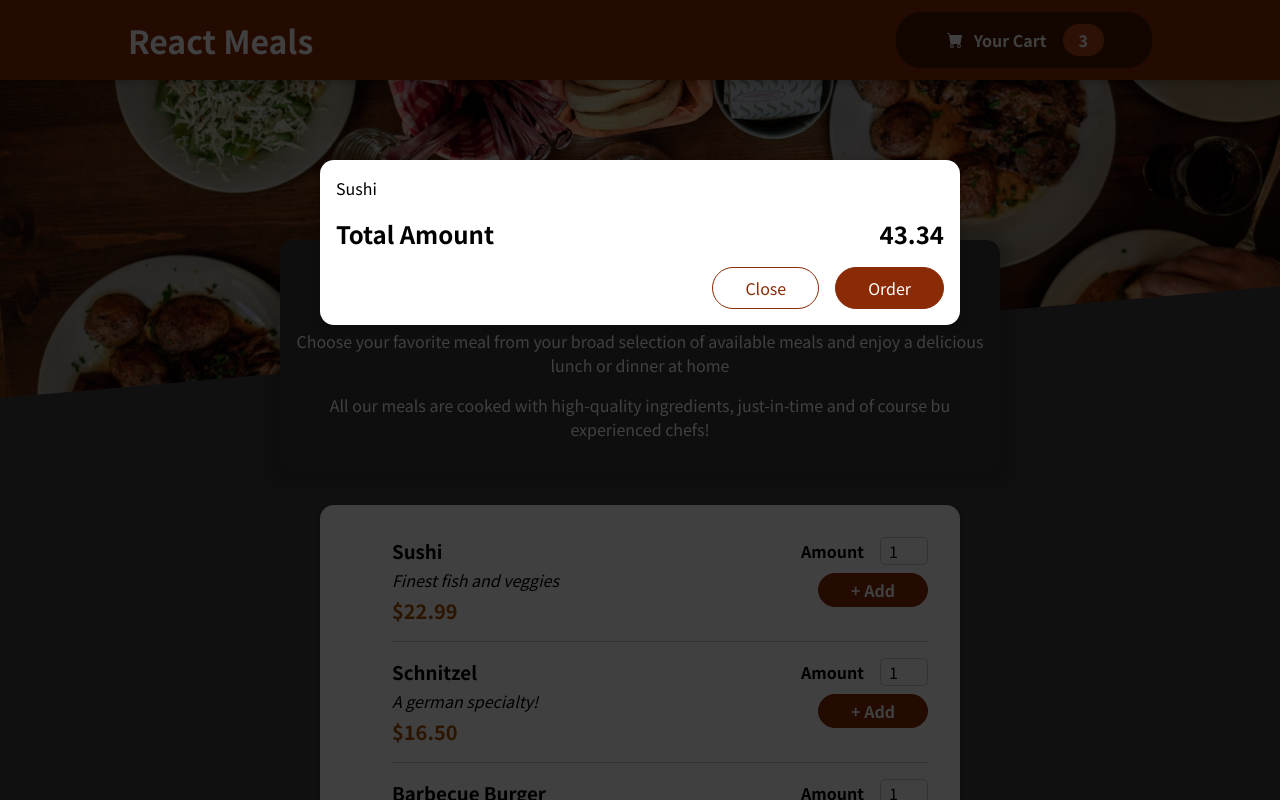
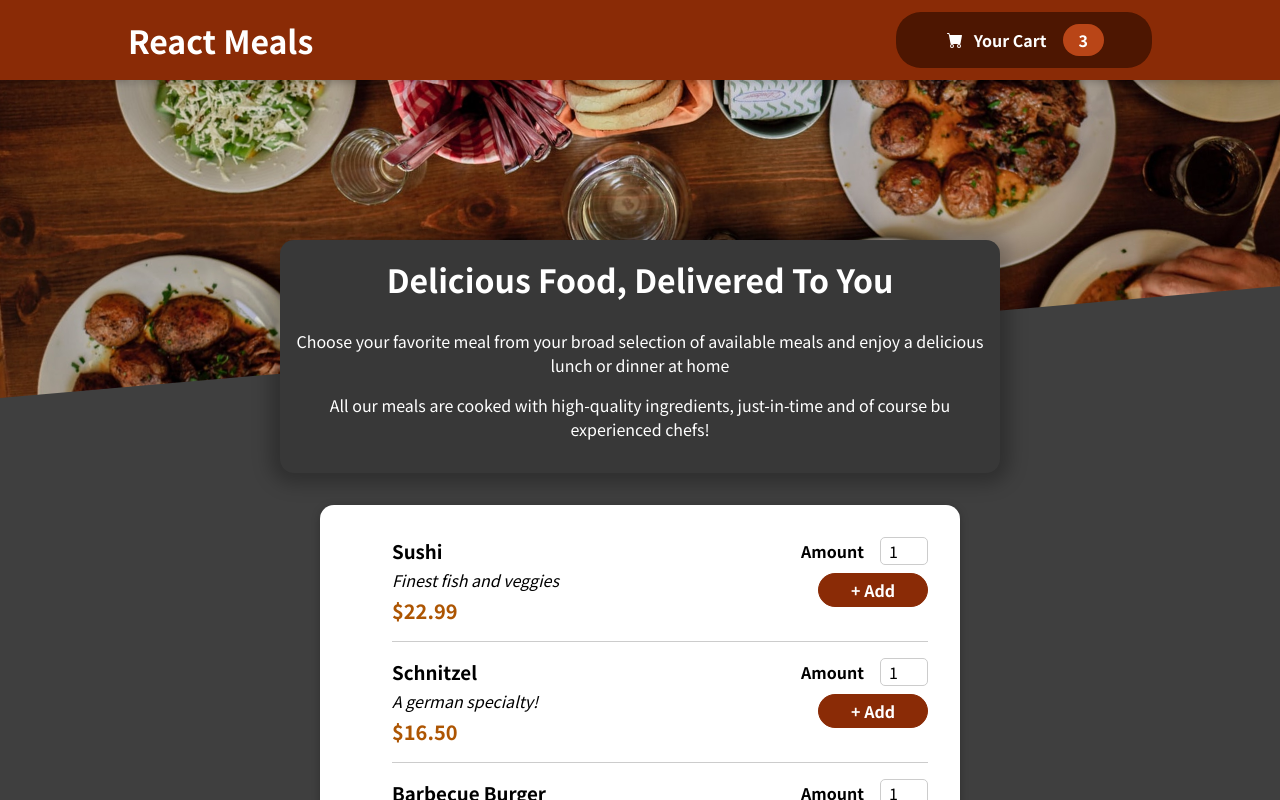
Before and after one commit to Monzon-Elias/food-app, a React (Create React App) app: page / in a window 1280 px wide. Shown: the top 800 px of the page. Built offline with nearby package versions, Linux system fonts and the light colour scheme.

Commit message:
from work

```diff
--- a/src/App.js
+++ b/src/App.js
@@ -1,13 +1,21 @@
-import { Fragment } from "react";
+import { Fragment, useState } from "react";
 import Header from "./Components/Layout/Header";
 import Meals from "./Components/Meals/Meals";
 import Cart from "./Components/Cart/Cart";
 
 function App() {
+  const [cartIsShown, setCartIsShown] = useState(false);
+
+  const showCartHandler = () => {
+    setCartIsShown(true);
+  };
+  const hideCartHandler = () => {
+    setCartIsShown(false);
+  };
   return (
     <Fragment>
-      <Cart />
-      <Header />
+      {cartIsShown && <Cart onClose={hideCartHandler} />}
+      <Header onShowCart={showCartHandler} />
       <main>
         <Meals />
       </main>
--- a/src/Components/Cart/Cart.js
+++ b/src/Components/Cart/Cart.js
@@ -6,14 +6,16 @@
     (item) => <li>{item.name}</li>
   );
   return (
-    <Modal>
+    <Modal onClose={props.onClose}>
       <ul className={classes["cart-items"]}>{cartItems}</ul>
       <div className={classes.total}>
         <span>Total Amount</span>
         <span>43.34</span>
       </div>
       <div className={classes.actions}>
-        <button className={classes["button--alt"]}>Close</button>
+        <button className={classes["button--alt"]} onClick={props.onClose}>
+          Close
+        </button>
         <button className={classes.button}>Order</button>
       </div>
     </Modal>
--- a/src/Components/Layout/Header.js
+++ b/src/Components/Layout/Header.js
@@ -8,7 +8,7 @@
     <Fragment>
       <header className={classes.header}>
         <h1>React Meals</h1>
-        <HeaderCartButton />
+        <HeaderCartButton onClick={props.onShowCart} />
       </header>
       <div className={classes["main-image"]}>
         <img src={mealsImage} alt="table with delicious meals"></img>
--- a/src/Components/Layout/HeaderCartButton.js
+++ b/src/Components/Layout/HeaderCartButton.js
@@ -1,13 +1,16 @@
-import CartLogo from './CartLogo';
-import classes from './HeaderCartButton.module.css';
+import CartLogo from "./CartLogo";
+import classes from "./HeaderCartButton.module.css";
 
 const HeaderCartButton = (props) => {
-    return (
-    <button className={classes.button}>
-        <span className={classes.icon}><CartLogo/></span>
-        <span>Your Cart</span>
-        <span className={classes.badge}>3</span>
-    </button>)
-}
+  return (
+    <button className={classes.button} onClick={props.onClick}>
+      <span className={classes.icon}>
+        <CartLogo />
+      </span>
+      <span>Your Cart</span>
+      <span className={classes.badge}>3</span>
+    </button>
+  );
+};
 
 export default HeaderCartButton;
--- a/src/Components/UI/Modal.js
+++ b/src/Components/UI/Modal.js
@@ -2,7 +2,9 @@
 import ReactDOM from "react-dom";
 import classes from "./Modal.module.css";
 
-const Backdrop = (props) => <div className={classes.backdrop} />;
+const Backdrop = (props) => (
+  <div className={classes.backdrop} onClick={props.onClose} />
+);
 
 const ModalOverlay = (props) => {
   return (
@@ -17,7 +19,7 @@
 const Modal = (props) => {
   return (
     <Fragment>
-      {ReactDOM.createPortal(<Backdrop />, portalEl)}
+      {ReactDOM.createPortal(<Backdrop onClose={props.onClose} />, portalEl)}
       {ReactDOM.createPortal(
         <ModalOverlay>{props.children}</ModalOverlay>,
         portalEl
```
